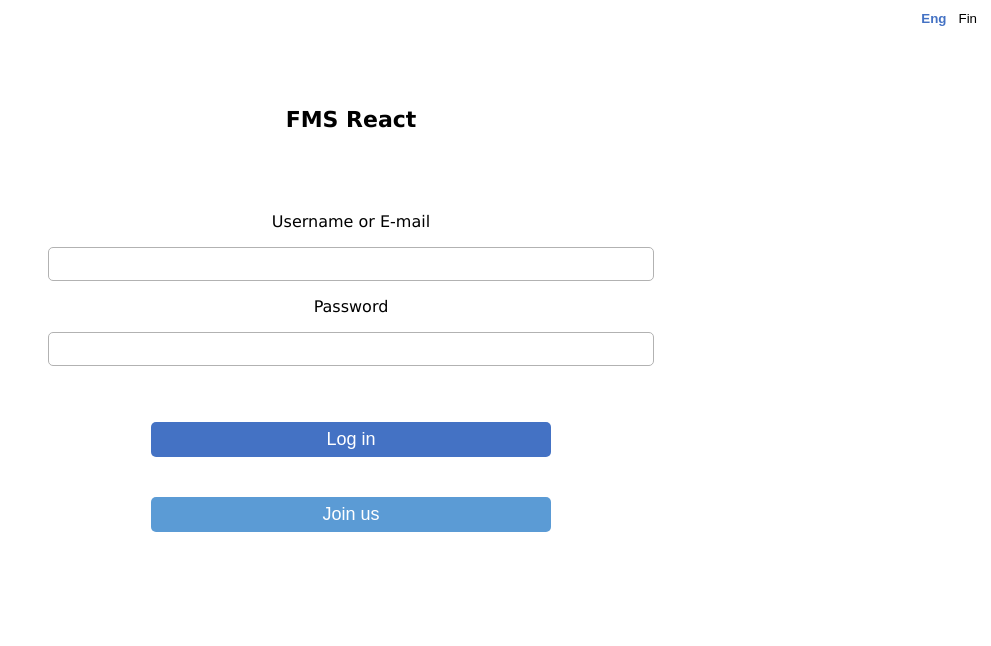
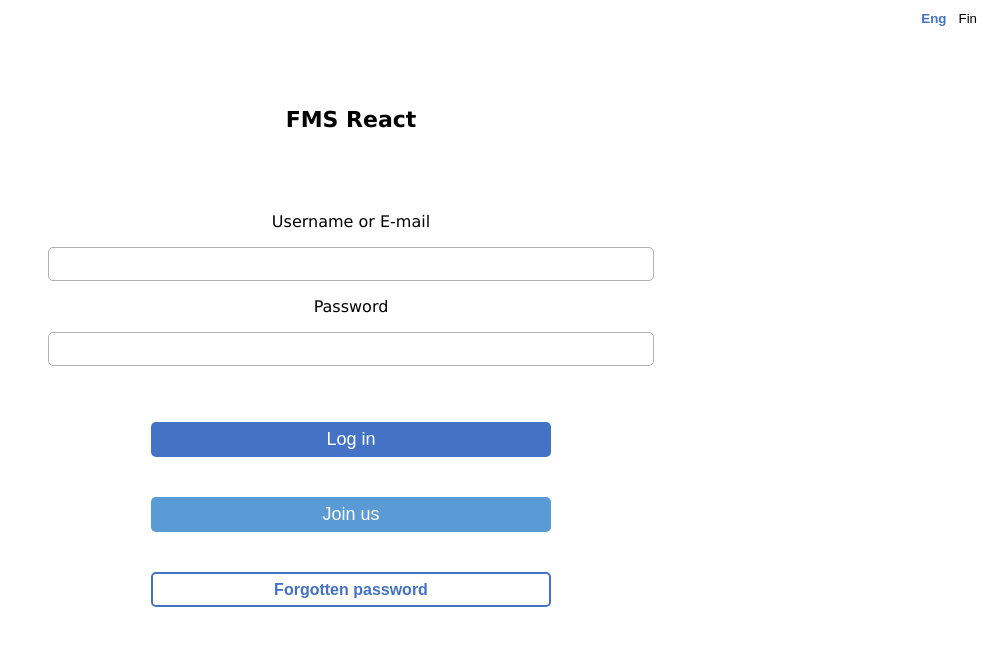
Before and after one commit to ekosfin/FMSreact, a React (Create React App) app in the folder frontend/: page / in a window 1280 px wide. Shown: the top 646 px of the page, without its empty margins (289-1280 px from the left). Built offline with nearby package versions, Linux system fonts and the light colour scheme.

Commit message:
Add Forgotten password -button to Login

```diff
--- a/frontend/src/components/Login.js
+++ b/frontend/src/components/Login.js
@@ -53,6 +53,8 @@ export default function Login(props) {
   function onRegisterClick() {
     history.push('/register');
   }
+
+  function onForgottenPwClick() {}
 
   function engSelected() {
     if (language === eng) {
@@ -120,6 +122,13 @@ export default function Login(props) {
         >
           {language.register}
         </button>
+        <button
+          className="smallBorderButton"
+          id="forgotPw"
+          onClick={onForgottenPwClick}
+        >
+          {language.forgottenPw}
+        </button>
       </div>
     </div>
   );
--- a/frontend/src/languages/en.js
+++ b/frontend/src/languages/en.js
@@ -36,5 +36,6 @@ const eng = {
   taskEndDate: 'Ending date',
   removeAllNotifs: 'Remove all current E-mail notifications',
   removeTask: 'Delete',
+  forgottenPw: 'Forgotten password',
 };
 export {eng};
--- a/frontend/src/languages/fi.js
+++ b/frontend/src/languages/fi.js
@@ -36,5 +36,6 @@ const fin = {
   taskEndDate: 'Lopetus päivämäärä',
   removeAllNotifs: 'Poista kaikki nykyiset sähköposti-ilmoitukset',
   removeTask: 'Poista',
+  forgottenPw: 'Salasana unohtui',
 };
 export {fin};
--- a/frontend/src/styles.css
+++ b/frontend/src/styles.css
@@ -389,3 +389,12 @@
   margin-top: 0;
   margin-block-end: 1em;
 }
+
+#forgotPw {
+  width: 55%;
+  font-size: 16px;
+  display: block;
+  max-width: 400px;
+  margin: auto;
+  margin-top: 5vh;
+}
```
